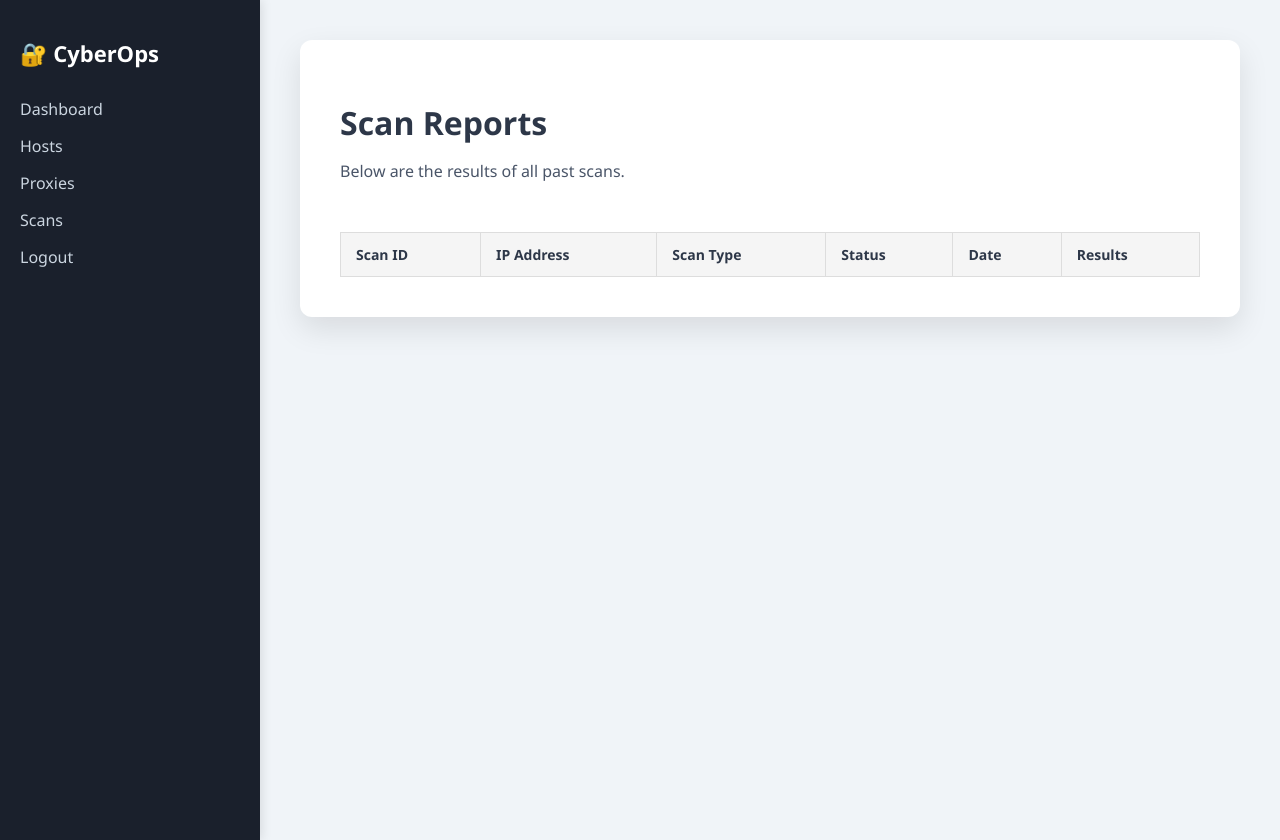
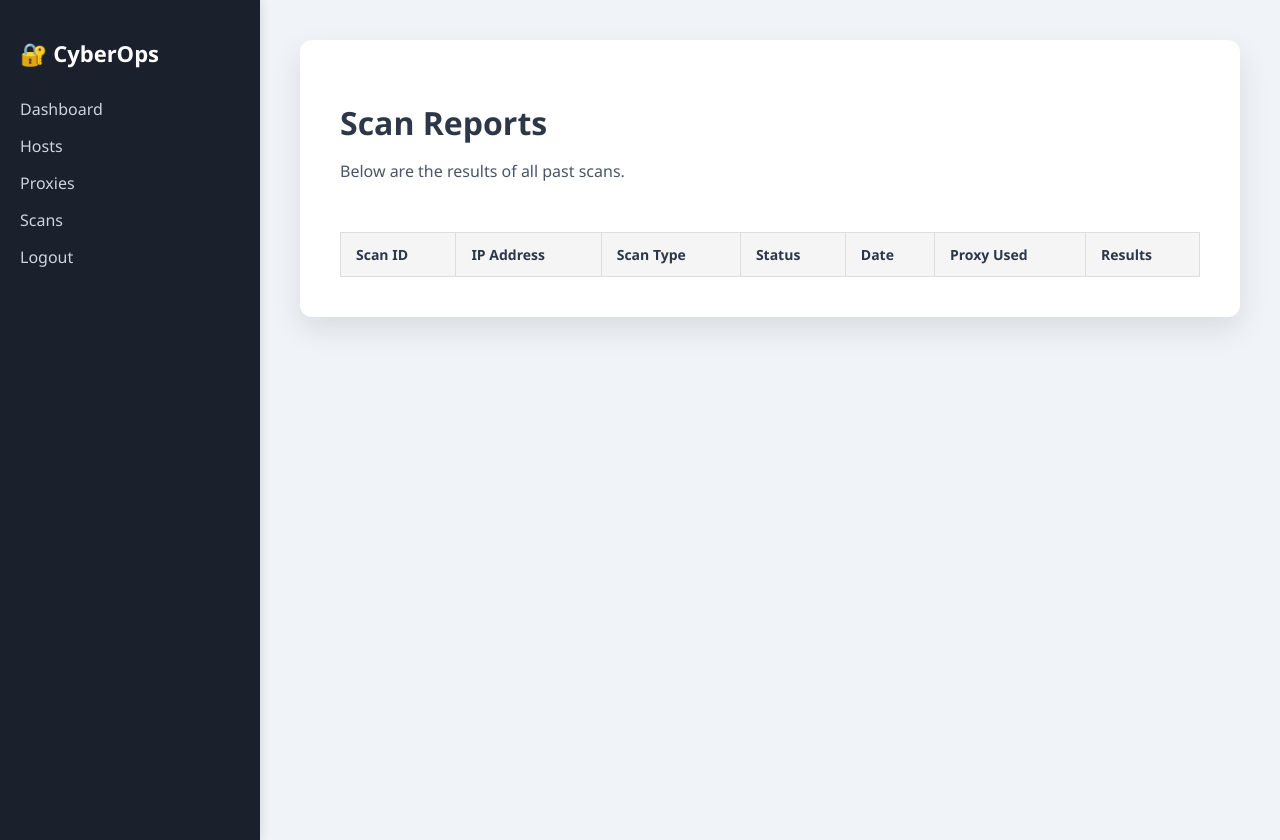
Before and after one commit to LM-Codespace/Dashboard-Flask, a Flask app: page /scans/reports in a window 1280 px wide. Run offline with Flask 3, Linux system fonts and the light colour scheme; data that the repository does not hold is empty.

Commit message:
Update reports.html

```diff
--- a/templates/reports.html
+++ b/templates/reports.html
@@ -15,6 +15,7 @@
                         <th>Scan Type</th>
                         <th>Status</th>
                         <th>Date</th>
+                        <th>Proxy Used</th>  <!-- Add Proxy column -->
                         <th>Results</th>
                     </tr>
                 </thead>
@@ -24,8 +25,31 @@
                             <td>{{ scan.id }}</td>
                             <td>{{ scan.ip_address }}</td>
                             <td>{{ scan.scan_type }}</td>
-                            <td>{{ scan.status }}</td>
+                            <td>
+                                {% if scan.status == 'In Progress' %}
+                                    <span class="status-in-progress">{{ scan.status }}</span>
+                                {% elif scan.status == 'Completed' %}
+                                    <span class="status-completed">{{ scan.status }}</span>
+                                {% else %}
+                                    <span class="status-failed">{{ scan.status }}</span>
+                                {% endif %}
+                            </td>
                             <td>{{ scan.date.strftime('%Y-%m-%d %H:%M:%S') }}</td>
+
+                            <!-- Display the proxy details if used -->
+                            <td>
+                                {% if scan.proxy_id %}
+                                    {% set proxy = scan.proxy_id %}
+                                    {% if proxy %}
+                                        {{ proxy.ip_address }}:{{ proxy.port }} <!-- Display proxy IP and port -->
+                                    {% else %}
+                                        No proxy used
+                                    {% endif %}
+                                {% else %}
+                                    No proxy used
+                                {% endif %}
+                            </td>
+
                             <td>
                                 {% if scan.status == 'Completed' %}
                                     {{ scan.results if scan.results else "No results available yet." }}
```
